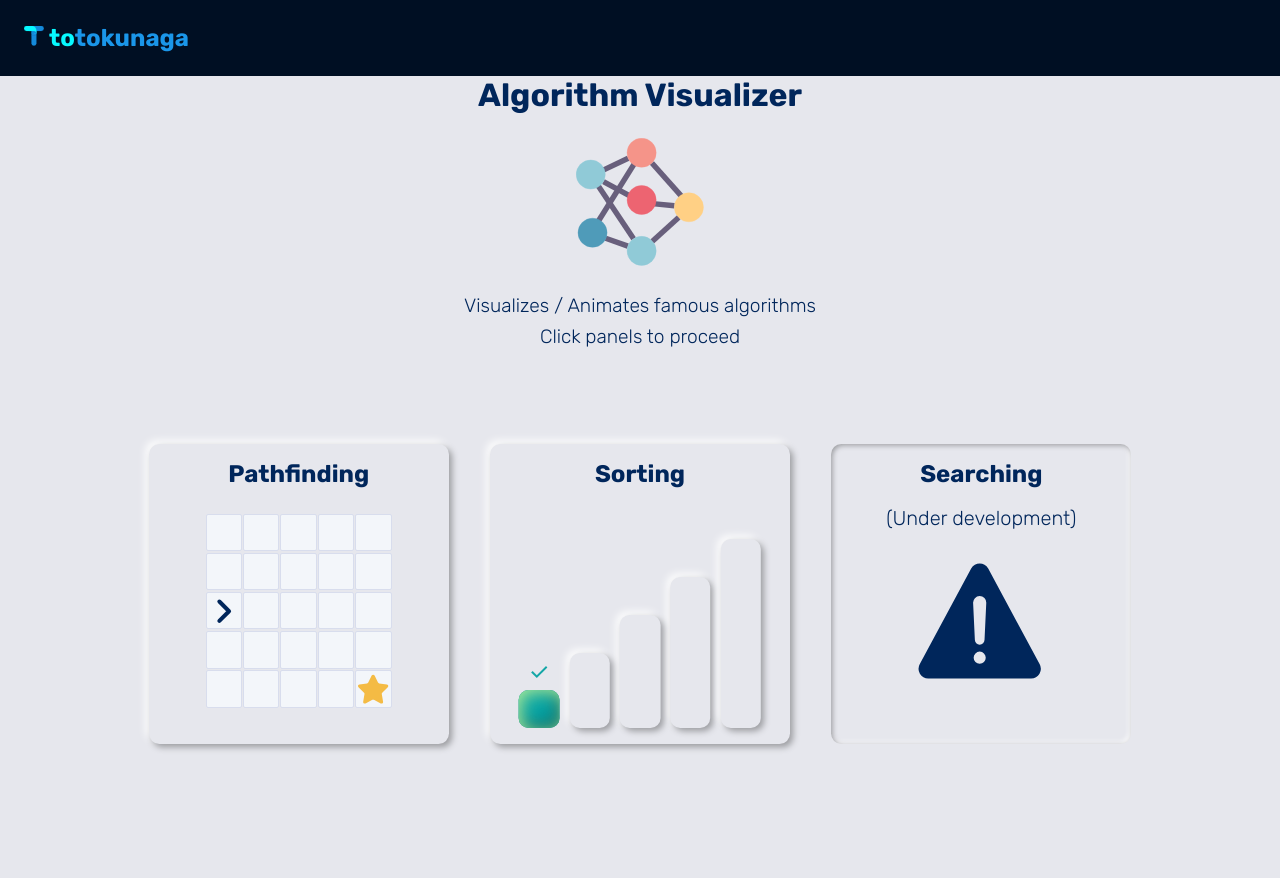
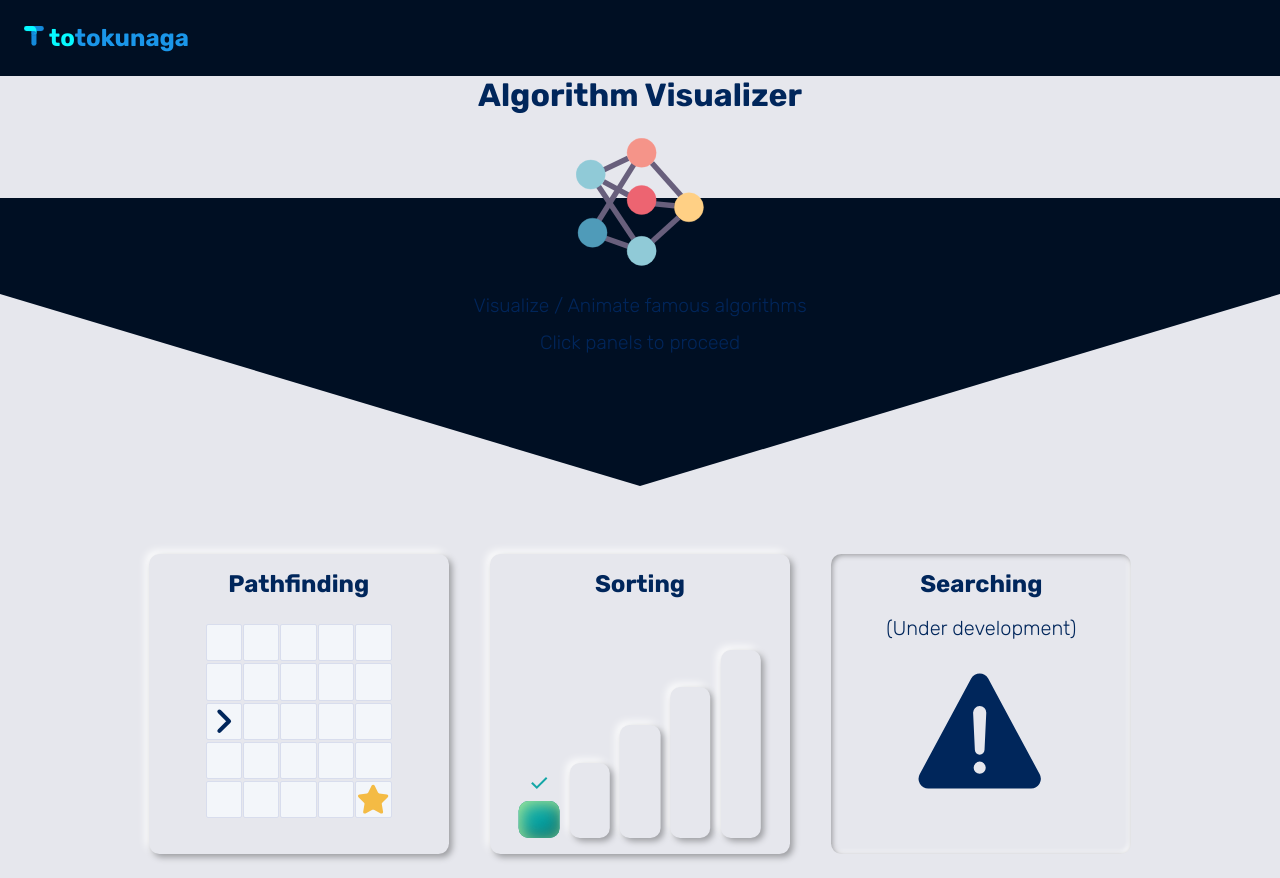
Before and after one commit to totokunaga/totokunaga-web, a Next.js app: page /algorithms in a window 1280 px wide. Before the commit the page ends 800 px from the top, so only its background shows below. Built offline with nearby package versions, Linux system fonts and the light colour scheme.

Commit message:
NewRelic-inspired triangle UI

```diff
--- /dev/null
+++ b/src/pages/algorithms/algorithms.module.scss
@@ -0,0 +1,29 @@
+.triangle {
+  border-left: 75vw solid transparent;
+  border-right: 75vw solid transparent;
+  border-top: min(35vw, 18rem) solid var(--deep-navy);
+  z-index: -100;
+  position: absolute;
+  top: -0.175px;
+  margin-top: max(-30vw, -6rem);
+
+  @media (max-width: 860px) {
+    border-left: 75vw solid transparent;
+    border-right: 75vw solid transparent;
+    border-top: min(30vw, 15rem) solid var(--deep-navy);
+    margin-top: max(-20vw, -3.5rem);
+  }
+
+  @media (max-width: 520px) {
+    border-left: 55vw solid transparent;
+    border-right: 55vw solid transparent;
+    border-top: min(30vw, 15rem) solid var(--deep-navy);
+    margin-top: 0;
+  }
+}
+
+.mobile_disappearing {
+  @media (max-width: 265px) {
+    color: transparent;
+  }
+}
--- a/src/pages/algorithms/index.tsx
+++ b/src/pages/algorithms/index.tsx
@@ -4,6 +4,8 @@ import { Header, MyHead } from "@components/common";
 import { pages, paths } from "@utils/constants";
 import { useRouter } from "next/router";
 import style from "@styles/default.module.scss";
+import textStyle from "@styles/text.module.scss";
+import algorithmStyle from "./algorithms.module.scss";
 import ColoredGraphIcon from "@assets/colored-graph.svg";
 
 const { pathfinding, sorting } = paths;
@@ -21,18 +23,31 @@ const AlgorithmIndex: React.FC = () => {
           style={{
             backgroundColor: style.deepNavy,
             color: style.greyLight1,
-            padding: "0 2em 3em 2em",
-            marginBottom: "3em",
+            padding: `0 2em min(5vw, 1.5em) 2em`,
+            marginTop: -0.1,
           }}
         >
           <h2 style={{ textAlign: "center" }}>Algorithm Visualizer</h2>
-          <div style={{ width: "min(30%, 128px)", margin: "1.5rem auto" }}>
+          <div
+            style={{ width: "min(30%, 128px)", margin: "1.5rem auto 0 auto" }}
+          >
             <ColoredGraphIcon width={"100%"} height={"100%"} />
           </div>
-
-          <div style={{ textAlign: "center" }}>
-            <p style={{ marginBottom: 8 }}>
-              Visualizes / Animates famous algorithms
+        </div>
+        <div
+          style={{
+            color: style.greyLight1,
+            position: "relative",
+            textAlign: "center",
+            marginBottom: "min(25vw, 12.5rem)",
+            display: "flex",
+            justifyContent: "center",
+          }}
+        >
+          <div className={algorithmStyle.triangle} />
+          <div className={algorithmStyle.mobile_disappearing}>
+            <p style={{ marginBottom: "0.75em" }}>
+              Visualize / Animate famous algorithms
             </p>
             <p>Click panels to proceed</p>
           </div>
```
